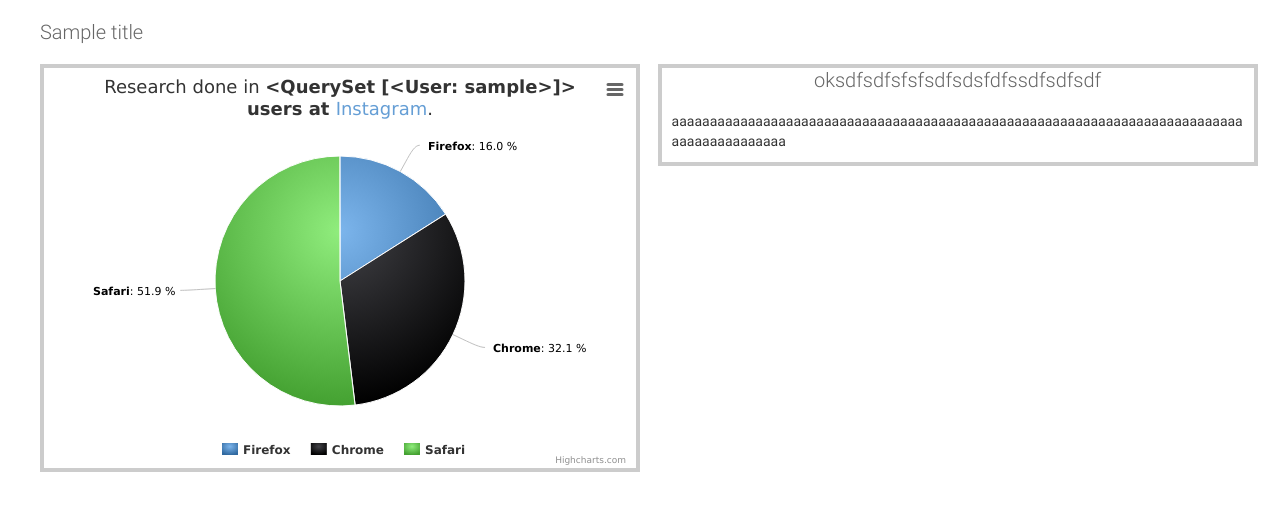
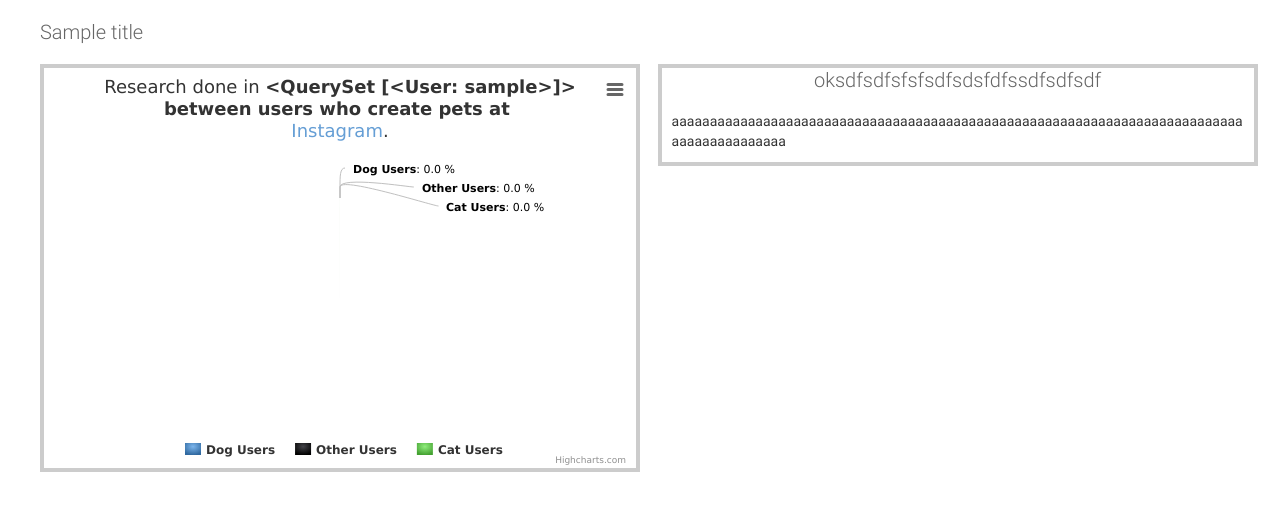
Before and after one commit to rustoceans/consuming-instagram, a Django app: template consuming_instagram/core/templates/core/graph.html in a window 1280 px wide. Shown: the part 48-559 px from the top of the page. Run offline with Django 3.2, Linux system fonts and the light colour scheme; tables that the repository leaves empty hold one stand-in row (values such as "Sample post"); the template is opened without the code that fills it: values that come from a table or form of the project are taken from there, most other values are stand-ins (such as "Sample title", 1, 10 or a date in 2020); some libraries are stand-ins or nearby versions.

Commit message:
graph done :bar_chart:

```diff
--- a/consuming_instagram/core/templates/core/graph.html
+++ b/consuming_instagram/core/templates/core/graph.html
@@ -31,7 +31,7 @@
             plotShadow: false
         },
         title: {
-            text: 'Research done in <b>{{all_users}} users at <a href="http://instagram.com/" style="color: #659ED5;">Instagram</a>.</b>'
+            text: 'Research done in <b>{{all_users}} between users who create pets at <br><a href="http://instagram.com/" style="color: #659ED5;">Instagram</a>.</b>'
         },
         tooltip: {
             pointFormat: '{series.name}: <b>{point.percentage:.1f}%</b>'
@@ -55,9 +55,9 @@
             type: 'pie',
             name: 'Browser share',
             data: [
-                ['Firefox',   25],
-                ['Chrome',    50],
-                ['Safari',    81]
+                ['Dog Users',   {{dog_users}}],
+                ['Other Users',    {{other_users}}],
+                ['Cat Users',    {{cat_users}}]
             ]
         }]
     });
```
Also changed, not shown: consuming_instagram/core/responses.py (+9 -2 lines), consuming_instagram/core/views.py (+8 -5 lines).
